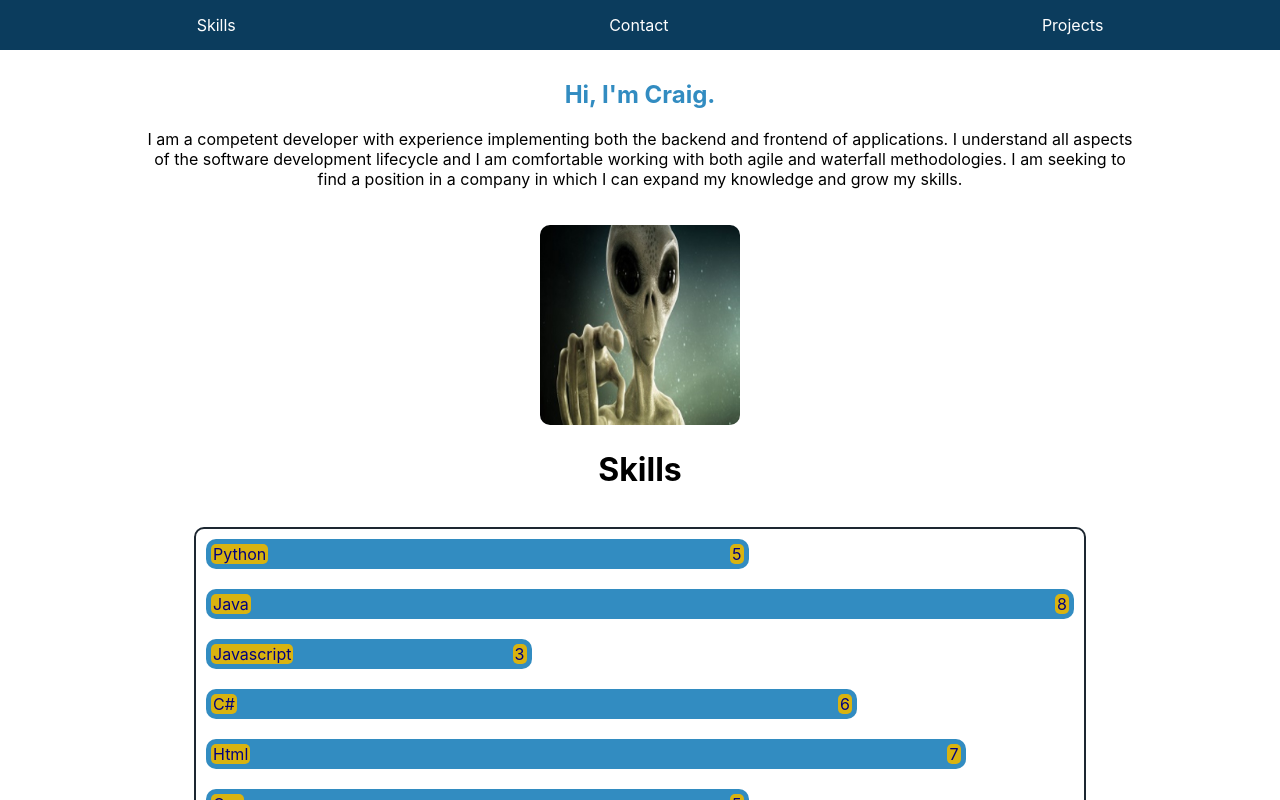
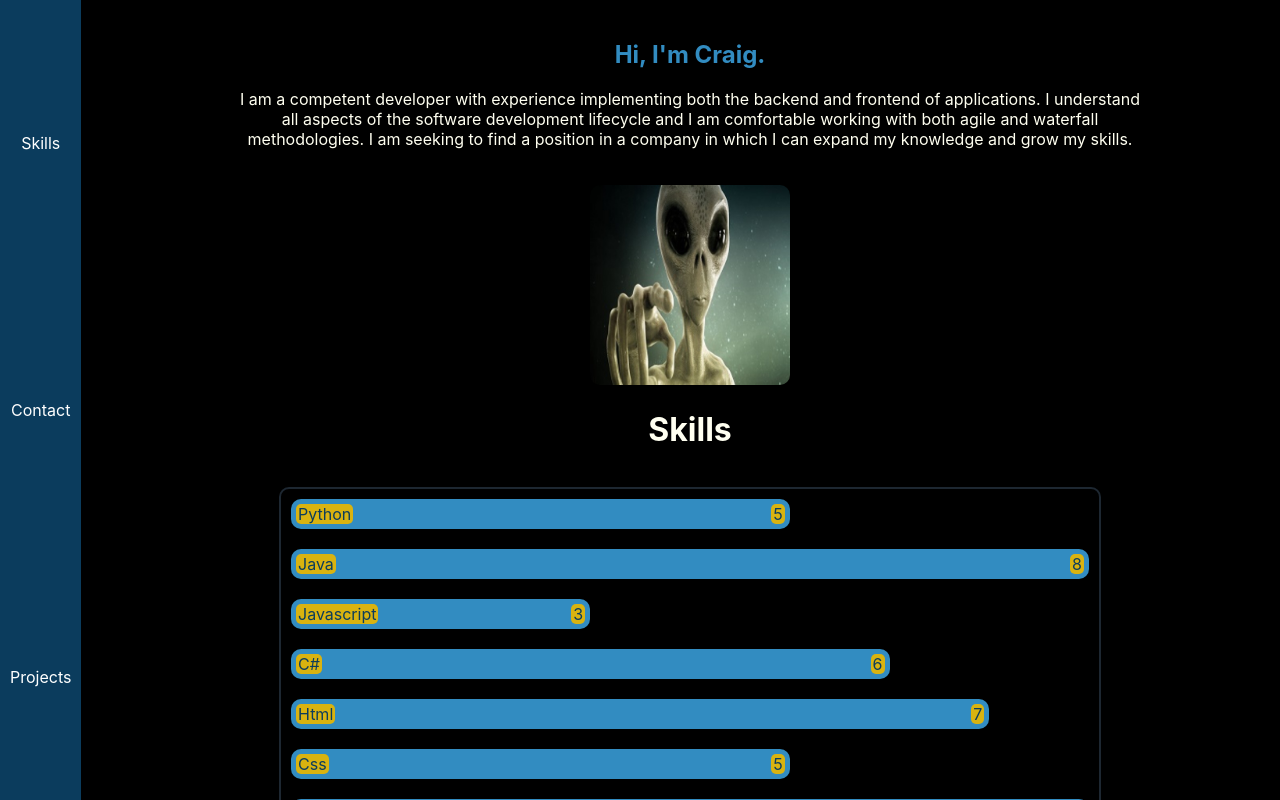
Before and after one commit to craig-glass/Portfolio, a React (Create React App) app in the folder frontend/: page /skills in a window 1280 px wide. Shown: the top 800 px of the page. Built offline with nearby package versions, Linux system fonts and the light colour scheme.

Commit message:
Added sass to project

```diff
--- a/frontend/src/App.js
+++ b/frontend/src/App.js
@@ -1,22 +1,18 @@
-import './App.css';
+import "./styles/App.css";
 import React from "react";
 import About from "./components/About";
-import Skills from './components/Skills';
-import Contact from './components/Contact';
-import Navbar from './components/Navbar';
-import Projects from './components/Projects';
-import { BrowserRouter as Router, Routes, Route } from 'react-router-dom';
-
+import Skills from "./components/Skills";
+import Contact from "./components/Contact";
+import Navbar from "./components/Navbar";
+import Projects from "./components/Projects";
+import { BrowserRouter as Router, Routes, Route } from "react-router-dom";
 
 function App() {
   return (
-
-    <main className='App'>
+    <main className="App">
       <Router>
         <Navbar />
-        <br></br>
-        <br></br>
-        <div className='mainpage'>
+        <div className="mainpage">
           <About />
           <Routes>
             <Route path="/skills" element={<Skills />}></Route>
@@ -24,7 +20,6 @@ function App() {
             <Route path="/projects" element={<Projects />}></Route>
           </Routes>
         </div>
-
       </Router>
       <br></br>
       <br></br>
--- a/frontend/src/components/Navbar.js
+++ b/frontend/src/components/Navbar.js
@@ -1,11 +1,11 @@
-import { Link } from 'react-router-dom';
+import { Link } from "react-router-dom";
 
 export default function Navbar() {
-    return (
-        <header className='flexybox navbar'>
-            <Link to="/skills" className='navbarText removeUnderline'>Skills</Link>
-            <Link to="/contact" className='navbarText removeUnderline'>Contact</Link>
-            <Link to="/projects" className='navbarText removeUnderline'>Projects</Link>
-        </header>
-    )
+  return (
+    <header className="navbar">
+      <Link to="/skills">Skills</Link>
+      <Link to="/contact">Contact</Link>
+      <Link to="/projects">Projects</Link>
+    </header>
+  );
 }
--- a/frontend/src/App.css
+++ b/frontend/src/styles/App.css
@@ -1,35 +1,45 @@
 html {
   overflow-x: hidden;
 }
+
 .App {
+  background-color: black;
+  color: ivory;
   margin: 0;
   width: 100vw;
   height: auto;
   text-align: center;
 }
 
-.flexybox {
+.navbar {
   display: flex;
   justify-content: space-around;
   align-items: center;
-  width: 100vw;
-}
-
-.navbar {
+  flex-direction: column;
   background-color: #0b3c5d;
-  height: 30px;
+  height: 100%;
   padding: 10px;
   position: fixed;
+}
+.navbar a {
+  color: white;
+  text-decoration: none;
+}
+.navbar a:hover {
+  color: #d9b310;
+  font-size: 1.03em;
 }
 
 .mainpage {
   padding: 20px;
+  margin-left: 100px;
 }
 
 .grid-container {
   display: grid;
   grid-template-columns: repeat(3, 1fr);
-  column-gap: 10px;
+  -moz-column-gap: 10px;
+       column-gap: 10px;
   row-gap: 20px;
   justify-items: center;
 }
@@ -55,7 +65,7 @@ html {
 
 .colorspan {
   background-color: #d9b310;
-  color: navy;
+  color: #0b3c5d;
   border-radius: 5px;
   padding-left: 2px;
   padding-right: 2px;
@@ -69,19 +79,6 @@ html {
   padding: 10px;
 }
 
-.navbarText {
-  color: white;
-}
-
-.navbarText:hover {
-  color: #d9b310;
-  font-size: 1.03em;
-}
-
-.removeUnderline {
-  text-decoration: none;
-}
-
 .squashSides {
   padding-left: 10%;
   padding-right: 10%;
@@ -90,9 +87,12 @@ html {
 img {
   border-radius: 10px;
 }
+img:hover {
+  box-shadow: 0px 0px 60px #328cc1;
+}
 
-@media screen and (max-width: 440px){
+@media screen and (max-width: 440px) {
   .grid-container {
     grid-template-columns: repeat(1, 1fr);
   }
-}
+}/*# sourceMappingURL=App.css.map */
--- /dev/null
+++ b/frontend/src/styles/App.scss
@@ -0,0 +1,111 @@
+$primary-color: #0b3c5d;
+$secondary-color: #328cc1;
+$third-color: #d9b310;
+$main-text: ivory;
+
+@mixin flexy($flexDir: row) {
+    display: flex;
+    justify-content: space-around;
+    align-items: center;
+    flex-direction: $flexDir;
+
+}
+
+html {
+    overflow-x: hidden;
+}
+
+.App {
+    background-color: black;
+    color: ivory;
+    margin: 0;
+    width: 100vw;
+    height: auto;
+    text-align: center;
+}
+
+.navbar {
+    @include flexy(column);
+    background-color: $primary-color;
+    height: 100%;
+    padding: 10px;
+    position: fixed;
+
+    a {
+        color: white;
+        text-decoration: none;
+
+        &:hover {
+            color: $third-color;
+            font-size: 1.03em;
+        }
+    }
+}
+
+.mainpage {
+    padding: 20px;
+    margin-left: 100px;
+}
+
+.grid-container {
+    display: grid;
+    grid-template-columns: repeat(3, 1fr);
+    column-gap: 10px;
+    row-gap: 20px;
+    justify-items: center;
+}
+
+.gridbar {
+    display: grid;
+    width: 70%;
+    grid-auto-columns: 1fr;
+    row-gap: 20px;
+    list-style: none;
+    border: 2px solid #1d2731;
+    border-radius: 10px;
+    padding: 10px;
+}
+
+.gridbaritem {
+    display: flex;
+    justify-content: space-between;
+    background-color: $secondary-color;
+    border-radius: 10px;
+    padding: 5px;
+}
+
+.colorspan {
+    background-color: $third-color;
+    color: $primary-color;
+    border-radius: 5px;
+    padding-left: 2px;
+    padding-right: 2px;
+}
+
+.grid-item {
+    border: 2px solid $secondary-color;
+    border-radius: 10px;
+    width: 200px;
+    height: 400px;
+    padding: 10px;
+}
+
+.squashSides {
+    padding-left: 10%;
+    padding-right: 10%;
+}
+
+img {
+    border-radius: 10px;
+
+    &:hover {
+        box-shadow: 0px 0px 60px $secondary-color;
+    }
+
+}
+
+@media screen and (max-width: 440px) {
+    .grid-container {
+        grid-template-columns: repeat(1, 1fr);
+    }
+}
```
Also changed, not shown: 1 other file (tests, documents, lock files or other folders).
